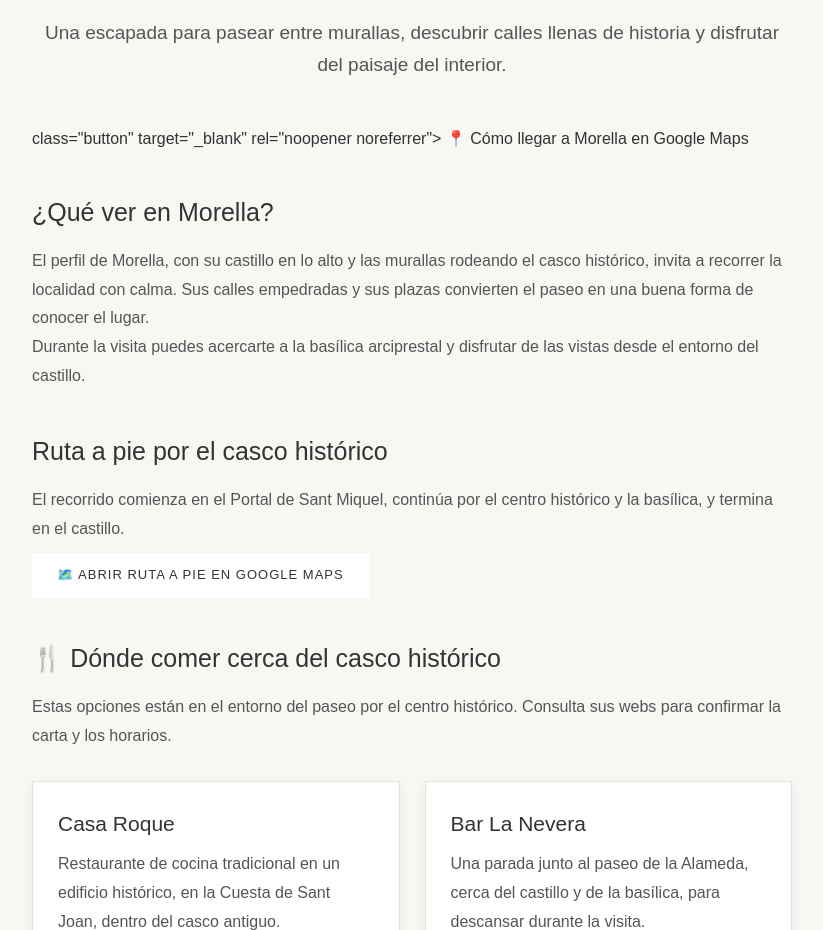
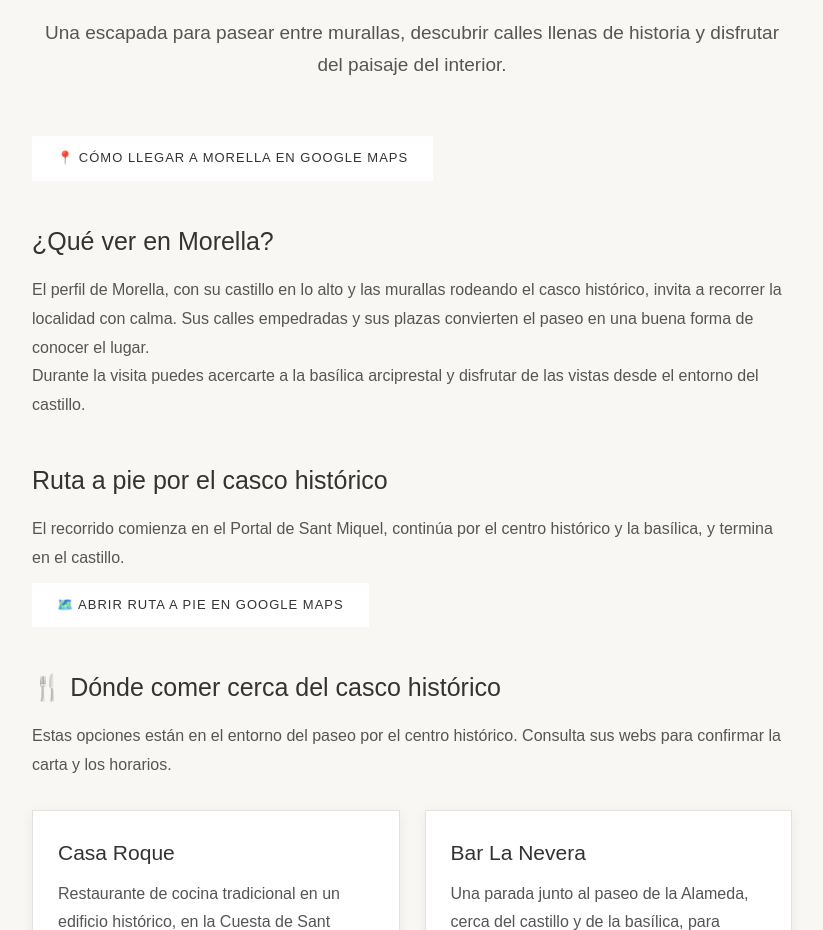
Before and after one commit to nereaBalibrea594/blog-escapadas, a plain HTML site: page morella.html in a window 1280 px wide. Shown: the part 844-1774 px from the top of the page, without its empty margins (228-1051 px from the left). Drawn offline with Linux system fonts and the light colour scheme.

Commit message:
fix: Morella Google Maps link

```diff
--- a/morella.html
+++ b/morella.html
@@ -29,10 +29,9 @@
                     Una escapada para pasear entre murallas, descubrir calles
                     llenas de historia y disfrutar del paisaje del interior.
                 </p>
-                <a href="https://maps.app.goo.gl/NyzxGkAkKrBHJbgN6">
+                <a href="https://maps.app.goo.gl/NyzxGkAkKrBHJbgN6"
                     class="button"
-                    target="_blank"
-                    rel="noopener noreferrer">
+                    target="_blank">
                     📍 Cómo llegar a Morella en Google Maps
                 </a>
 
@@ -54,7 +53,7 @@
                     por el centro histórico y la basílica, y termina en el castillo.
                 </p>
                 <a href="https://maps.app.goo.gl/3fcgwj9d5TLgz9xm8"
-                    class="button" target="_blank" rel="noopener noreferrer">
+                    class="button" target="_blank">
                     🗺️ Abrir ruta a pie en Google Maps
                 </a>
 
@@ -72,7 +71,7 @@
                         </p>
                         <p>📍 Costa de Sant Joan, 1, Morella</p>
                         <a href="https://maps.app.goo.gl/34sy9Uu7j8dnDq4y8"
-                            class="button" target="_blank" rel="noopener noreferrer">
+                            class="button" target="_blank">
                             Ver en Google Maps
                         </a>
                     </div>
@@ -84,7 +83,7 @@
                         </p>
                         <p>📍 Paseo de la Alameda, Morella</p>
                         <a href="https://maps.app.goo.gl/zkPGH1AM39XKydvA8"
-                            class="button" target="_blank" rel="noopener noreferrer">
+                            class="button" target="_blank" >
                             Ver en Google Maps
                         </a>
                     </div>
```
